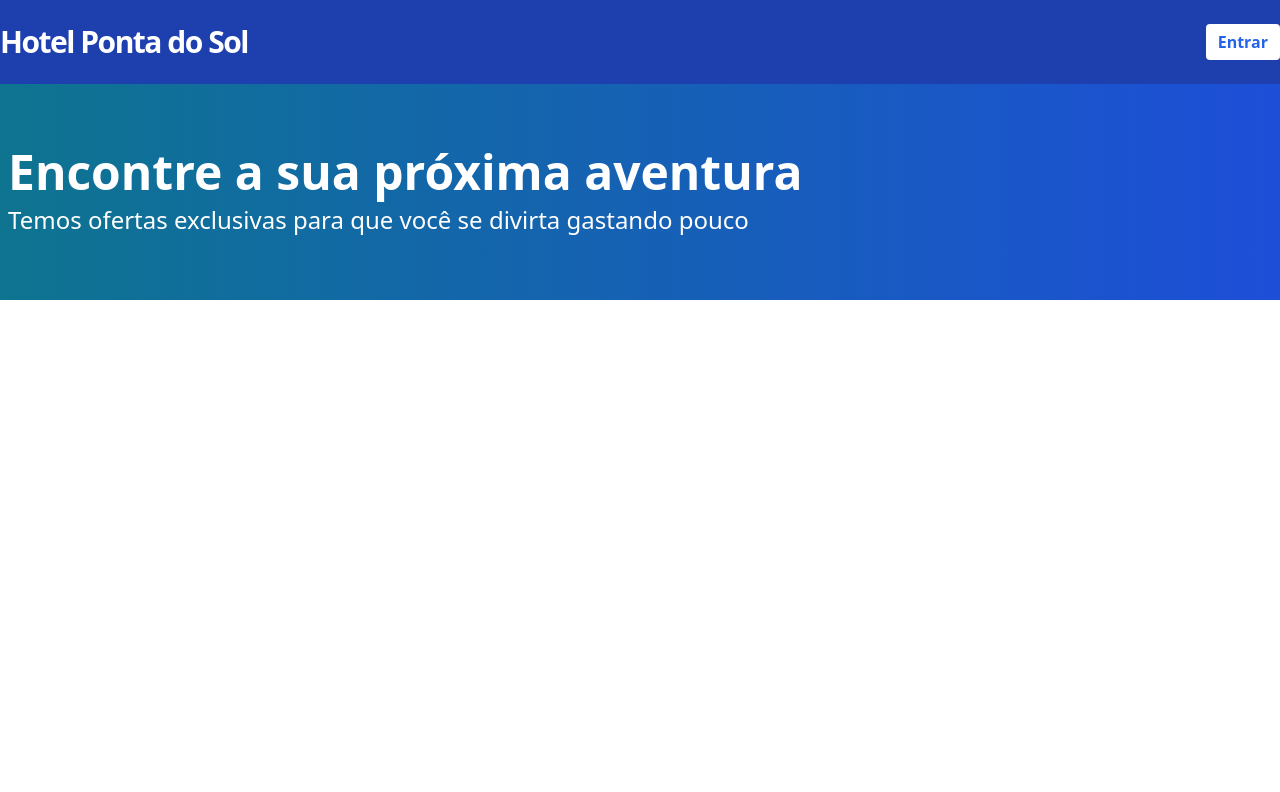
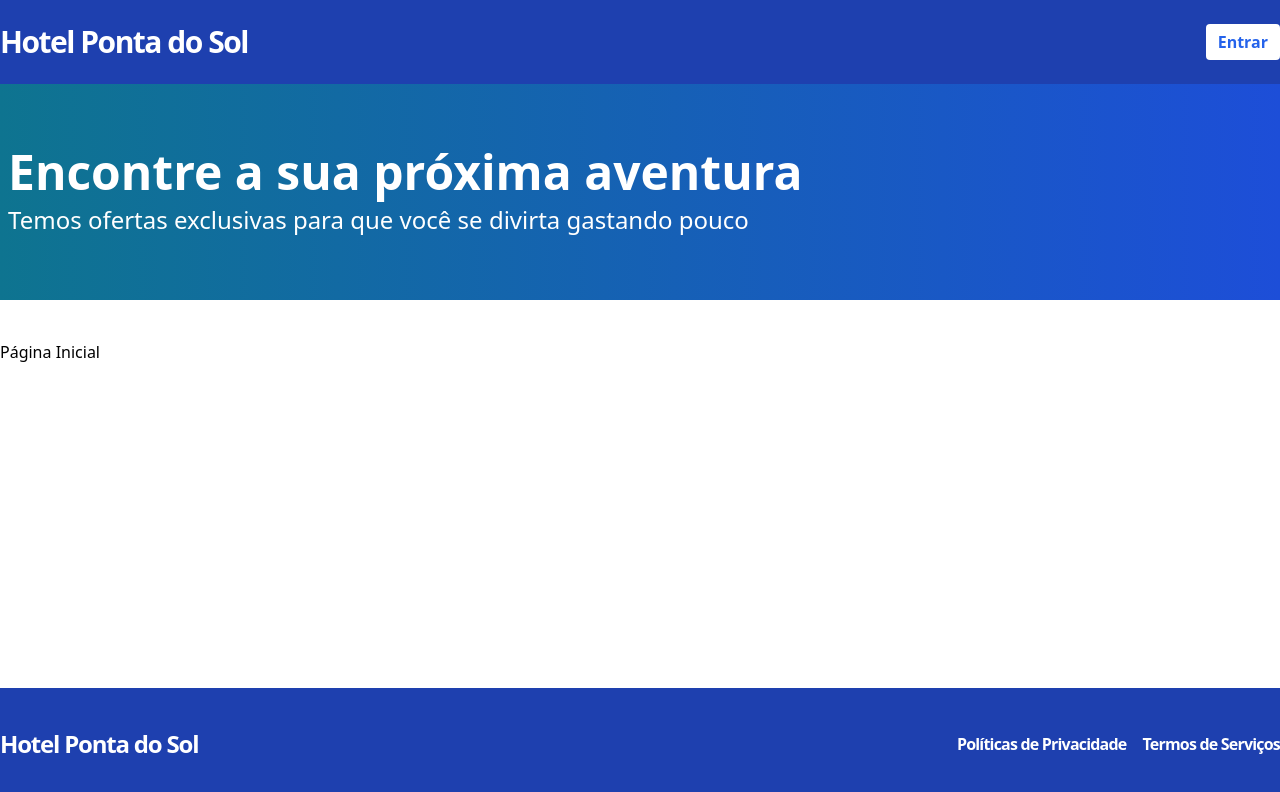
Before and after one commit to rafaeloliveiralopes/booking-hotel, a React (Vite) app in the folder frontend/: page / in a window 1280 px wide. Shown: the top 792 px of the page. Built offline with nearby package versions, Linux system fonts and the light colour scheme.

Commit message:
feat(footer): create footer component
Defined Props interface for Layout component to ensure proper children typing

```diff
--- a/frontend/src/App.tsx
+++ b/frontend/src/App.tsx
@@ -5,8 +5,22 @@ function App() {
   return (
     <BrowserRouter>
       <Routes>
-        <Route path="/" element={<Layout></Layout>} />
-        <Route path="/search" element={<>Search Page</>} />
+        <Route
+          path="/"
+          element={
+            <Layout>
+              <p>Página Inicial</p>
+            </Layout>
+          }
+        />
+        <Route
+          path="/search"
+          element={
+            <Layout>
+              <p>Página de Busca</p>
+            </Layout>
+          }
+        />
         <Route path="*" element={<Navigate to="/" />} />
       </Routes>
     </BrowserRouter>
--- /dev/null
+++ b/frontend/src/components/Footer.tsx
@@ -0,0 +1,15 @@
+export default function Footer() {
+  return (
+    <div className="bg-blue-800 py-10">
+      <div className="container mx-auto flex justify-between items-center">
+        <span className="text-2xl text-white font-bold tracking-tighter">
+          <p>Hotel Ponta do Sol</p>
+        </span>
+        <span className="text-white font-bold tracking-tighter flex gap-4">
+          <p className="cursor-pointer">Políticas de Privacidade</p>
+          <p className="cursor-pointer">Termos de Serviços</p>
+        </span>
+      </div>
+    </div>
+  );
+}
--- a/frontend/src/layout/Layout.tsx
+++ b/frontend/src/layout/Layout.tsx
@@ -1,11 +1,18 @@
+import Footer from '../components/Footer';
 import Header from '../components/Header';
 import Hero from '../components/Hero';
 
-function Layout() {
+interface Props {
+  children: React.ReactNode;
+}
+
+function Layout({ children }: Props) {
   return (
-    <div>
+    <div className="flex flex-col min-h-screen">
       <Header />
       <Hero />
+      <div className="container mx-auto py-10 flex-1">{children}</div>
+      <Footer />
     </div>
   );
 }
```
